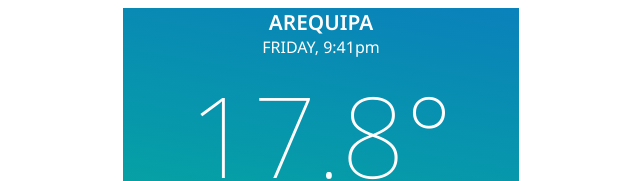
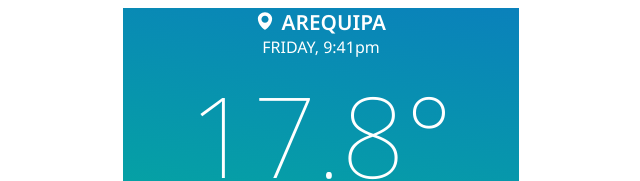
Before and after one commit to oscaramos/weather-app, a React (Create React App) app: page / in a window 1280 px wide. Shown: the top 181 px of the page, without its empty margins (319-959 px from the left). Built offline with nearby package versions, Linux system fonts and the light colour scheme.

Commit message:
Location icon added

```diff
--- a/src/App.js
+++ b/src/App.js
@@ -11,8 +11,6 @@ import {
   requestDayMinMaxTemperatures,
   requestHourTemperatures,
 } from './api/api'
-
-// import cloudIcon from './icons/weather/cloud.svg'
 
 
 import './App.css'
--- a/src/components/Header.jsx
+++ b/src/components/Header.jsx
@@ -6,6 +6,7 @@ import WeatherChart from './WeatherChart'
 import ChartBottomAxis from './ChartBottomAxis'
 
 import humidityIcon from '../icons/weather/humidity.svg'
+import locationIcon from '../icons/weather/location.svg'
 
 const useStyles = makeStyles(() => ({
   weatherInfoContainer: {
@@ -17,6 +18,10 @@ const useStyles = makeStyles(() => ({
     fontSize: '1.3em',
     color: 'white',
     textTransform: 'uppercase',
+  },
+  locationIcon: {
+    height: '0.85em',
+    width: '0.85em',
   },
   currentTime: {
     fontFamily: 'NotoSans',
@@ -79,7 +84,14 @@ function Header({ currentTime, data, humidity, location, temperature, weatherDes
   return (
     <Grid container direction="column" alignItems="center" className={classes.weatherInfoContainer}>
       <Grid item className={classes.location}>
-        {location}
+        <Grid container direction="row" alignItems="center" spacing={1}>
+          <Grid item>
+            <img src={locationIcon} alt="location icon" className={classes.locationIcon} />
+          </Grid>
+          <Grid item>
+            {location}
+          </Grid>
+        </Grid>
       </Grid>
       <Grid item className={classes.currentTime}>
         {currentTime}
@@ -92,7 +104,7 @@ function Header({ currentTime, data, humidity, location, temperature, weatherDes
         {weatherDescription}
       </Grid>
       <Grid item className={classes.humidity}>
-        <Grid container direction="row" alignItems='center'>
+        <Grid container direction="row" alignItems="center">
           <Grid item>
             <img src={humidityIcon} alt="humidity icon" className={classes.humidityIcon} />
           </Grid>
--- a/src/components/Menu.jsx
+++ b/src/components/Menu.jsx
@@ -12,7 +12,7 @@ const useStyles = makeStyles(() => ({
     fontFamily: 'Arial',
     fontWeight: '300',
     color: '#546E7A',
-    textTransform: 'capitalize'
+    textTransform: 'capitalize',
   },
   minmaxTemperature: {
     fontFamily: 'Arial',
```
Also changed, not shown: src/icons/weather/location.svg (added).
